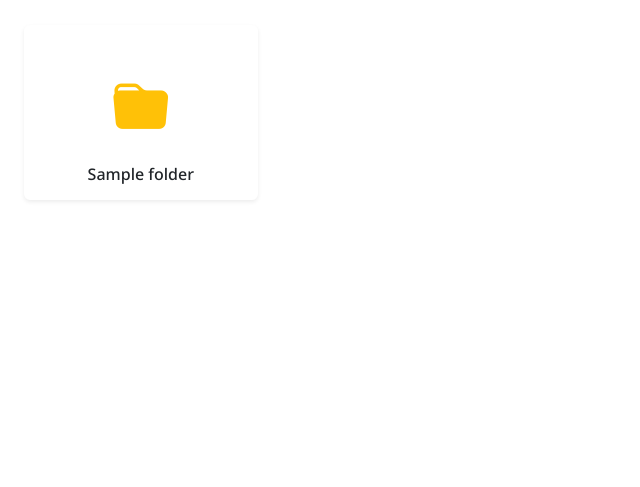
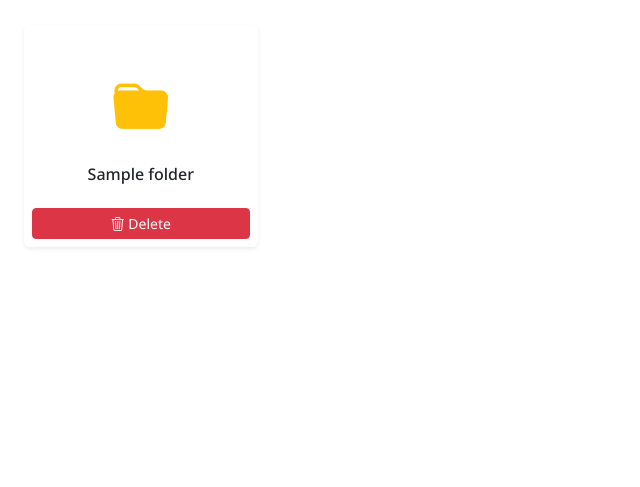
Before and after one commit to KafetzisThomas/FileSpace, a Django app: page / in a window 1280 px wide. Shown: the part 136-623 px from the top of the page, without its empty margins (0-640 px from the left). Run offline with Django 5.2, Linux system fonts and the light colour scheme; a user stored in the database is signed in; tables that the repository leaves empty hold one stand-in row (values such as "Sample post").

Commit message:
Add folder deletion view

```diff
--- a/files/urls.py
+++ b/files/urls.py
@@ -8,5 +8,6 @@ urlpatterns = [
     path("upload/files/", views.upload_files, name="upload_files"),
     path("upload/folder/", views.upload_folder, name="upload_folder"),
     path("download/<int:pk>/", views.download, name="download"),
-    path("delete/<int:pk>/", views.delete, name="delete"),
+    path("delete_file/<int:pk>/", views.delete_file, name="delete_file"),
+    path("delete_folder/<int:pk>/", views.delete_folder, name="delete_folder"),
 ]
--- a/files/views.py
+++ b/files/views.py
@@ -70,10 +70,24 @@ def download(request, pk):
 
 @login_required
 @require_POST
-def delete(request, pk):
+def delete_file(request, pk):
     file = get_object_or_404(File, pk=pk, owner=request.user)
     folder_id = file.folder.id if file.folder else None
     file.file.delete()  # delete actual file from storage
     file.delete()  # delete db record
     messages.success(request, "File deleted successfully.")
     return redirect("files:drive_folder", folder_id=folder_id) if folder_id else redirect("files:drive")
+
+@login_required
+@require_POST
+def delete_folder(request, pk):
+    folder = get_object_or_404(Folder, pk=pk, owner=request.user)
+    parent_id = folder.parent.id if folder.parent else None
+
+    # delete all files inside from storage
+    for file in folder.files.all():
+        file.file.delete()
+
+    folder.delete()
+    messages.success(request, "Folder deleted successfully.")
+    return redirect("files:drive_folder", folder_id=parent_id) if parent_id else redirect("files:drive")
--- a/templates/files/drive.html
+++ b/templates/files/drive.html
@@ -52,13 +52,17 @@
         <div class="row row-cols-2 row-cols-sm-3 row-cols-md-4 row-cols-lg-5 g-3 mt-2">
             {% for folder in folders %}
                 <div class="col">
-                    <div class="card h-100 text-center shadow-sm border-0 cursor-pointer">
+                    <div class="card h-100 text-center shadow-sm border-0">
                         <a href="{% url 'files:drive_folder' folder.id %}" class="text-decoration-none text-body w-100 h-100 d-flex flex-column align-items-center p-3">
                             <i class="bi bi-folder-fill text-warning icon-lg mt-4"></i>
-                            <h6 class="card-title mt-3 mb-0 text-truncate w-100" title="{{ folder.name }}">
-                                {{ folder.name }}
-                            </h6>
+                            <h6 class="card-title mt-3 mb-0 text-truncate w-100">{{ folder.name }}</h6>
                         </a>
+                        <form action="{% url 'files:delete_folder' folder.id %}" method="post" class="p-2">
+                            {% csrf_token %}
+                            <button type="submit" class="btn btn-danger btn-sm w-100">
+                                <i class="bi bi-trash3"></i> Delete
+                            </button>
+                        </form>
                     </div>
                 </div>
             {% endfor %}
@@ -68,21 +72,19 @@
                     <div class="card h-100 text-center shadow-sm border-0">
                         <div class="card-body d-flex flex-column align-items-center p-3">
                             <i class="bi bi-file-earmark-text text-primary icon-lg"></i>
-                            <h6 class="card-title mt-2 mb-1 text-truncate w-100" title="{{ file.name }}">
-                                {{ file.name }}
-                            </h6>
+                            <h6 class="card-title mt-2 mb-1 text-truncate w-100">{{ file.name }}</h6>
                             <small class="text-body-secondary icon-metadata mb-3">
                                 {{ file.size|file_size }}<br>
                                 {{ file.uploaded_at|date:"d M, Y" }}
                             </small>
 
                             <div class="d-flex justify-content-center gap-2 mt-auto w-100">
-                                <a href="{% url 'files:download' file.id %}" class="btn btn-success btn-sm px-2 py-1" title="Download">
+                                <a href="{% url 'files:download' file.id %}" class="btn btn-success btn-sm px-2 py-1">
                                     <i class="bi bi-download"></i>
                                 </a>
-                                <form action="{% url 'files:delete' file.id %}" method="post" class="m-0">
+                                <form action="{% url 'files:delete_file' file.id %}" method="post" class="m-0">
                                     {% csrf_token %}
-                                    <button type="submit" class="btn btn-danger btn-sm px-2 py-1" title="Delete">
+                                    <button type="submit" class="btn btn-danger btn-sm px-2 py-1">
                                         <i class="bi bi-trash3"></i>
                                     </button>
                                 </form>
```
